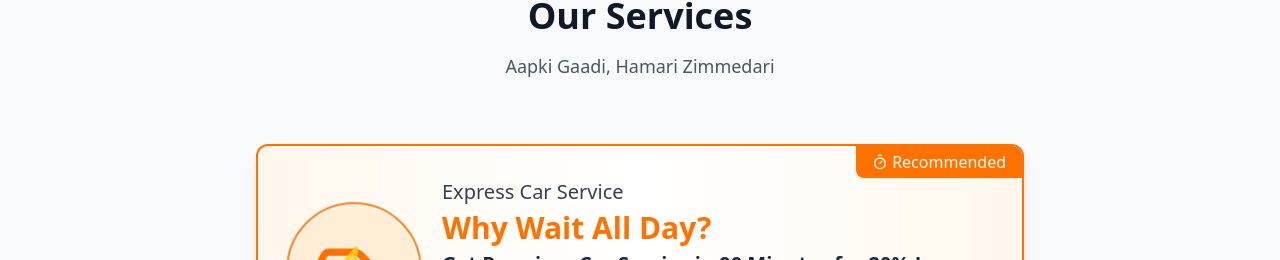
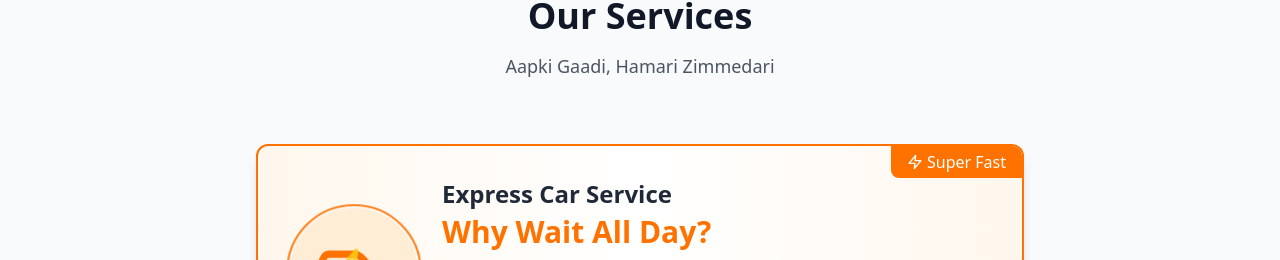
Before and after one commit to gaadimech/GaadiMech-PWA, a React (Vite) app: page / in a window 1280 px wide. Shown: the part 1046-1306 px from the top of the page. Built offline with nearby package versions, Linux system fonts and the light colour scheme; no server answers; a web font is replaced by a local one.

Commit message:
Update Services component: Replace 'Recommended' tag with 'Super Fast' for improved messaging, and enhance service title styling for better visibility and emphasis.

```diff
--- a/src/components/Services.tsx
+++ b/src/components/Services.tsx
@@ -134,8 +134,8 @@ const Services = () => {
               {/* Recommended Tag */}
               <div className="absolute top-0 right-0">
                 <div className="bg-[#FF7200] text-white px-4 py-1 rounded-bl-lg font-medium flex items-center gap-1">
-                  <Timer className="w-4 h-4" />
-                  Recommended
+                  <Zap className="w-4 h-4" />
+                  Super Fast
                 </div>
               </div>
 
@@ -156,7 +156,7 @@ const Services = () => {
                 </div>
                 <div className="flex-grow text-center md:text-left">
                   <div className="mb-1">
-                    <span className="text-lg md:text-xl text-gray-700 font-medium">Express Car Service</span>
+                    <span className="text-xl md:text-2xl text-gray-800 font-bold">Express Car Service</span>
                   </div>
                   <h3 className="text-2xl md:text-3xl font-bold text-[#FF7200] mb-1">
                     {featuredService.title}
```
